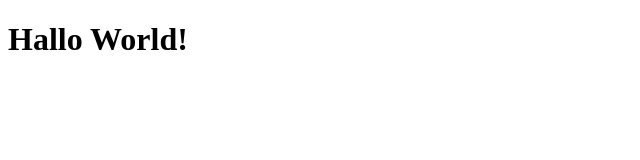
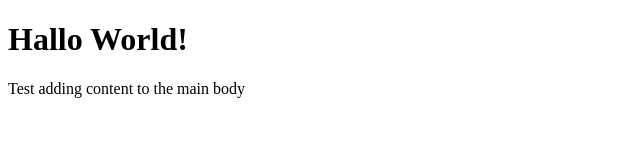
Before and after one commit to malopa/test-one, a plain HTML site: page index.html in a window 1280 px wide. Shown: the whole page, without its empty margins (0-640 px from the left). Drawn offline with Linux system fonts and the light colour scheme.

Commit message:
adding content

```diff
--- a/index.html
+++ b/index.html
@@ -7,5 +7,6 @@
 <body>
 	<header>
 	<h1>Hallo World!</h1>
+	<div>Test adding content to the main body</div>
 </body>
 </html>
```
